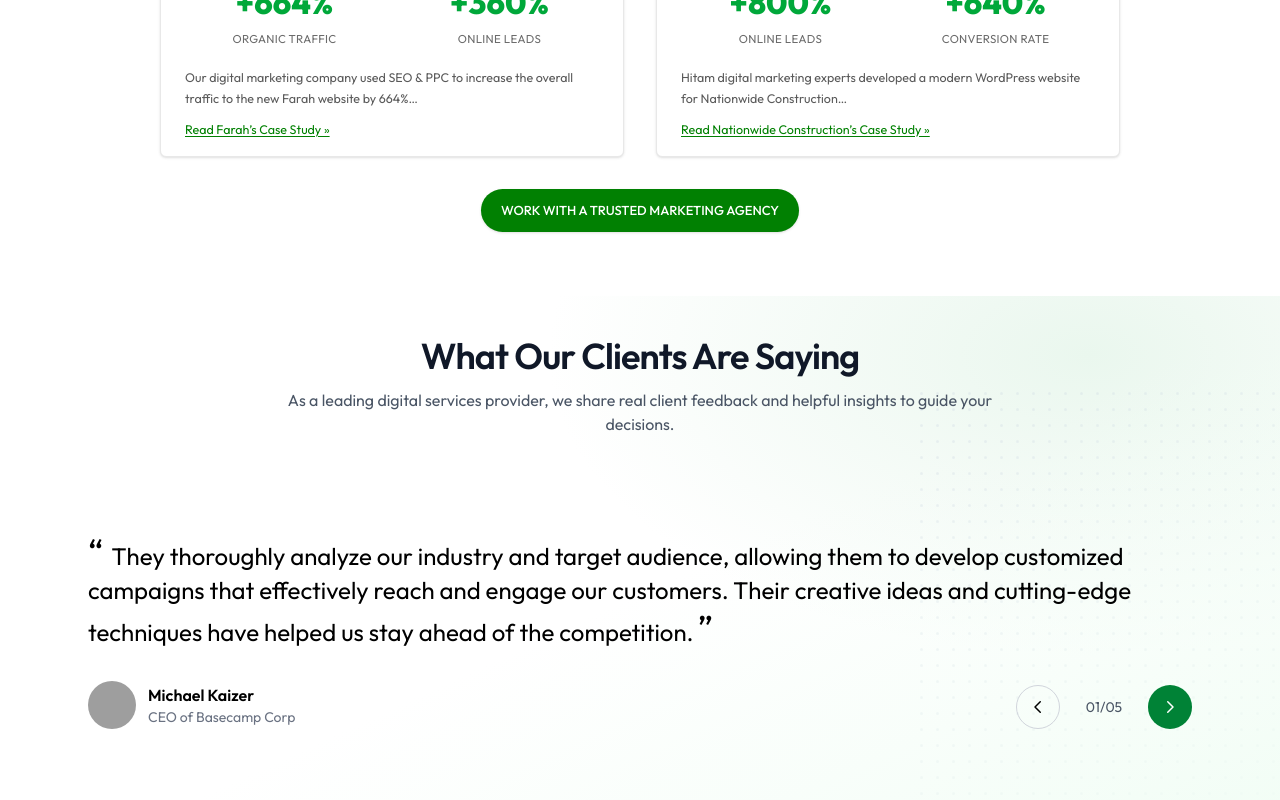
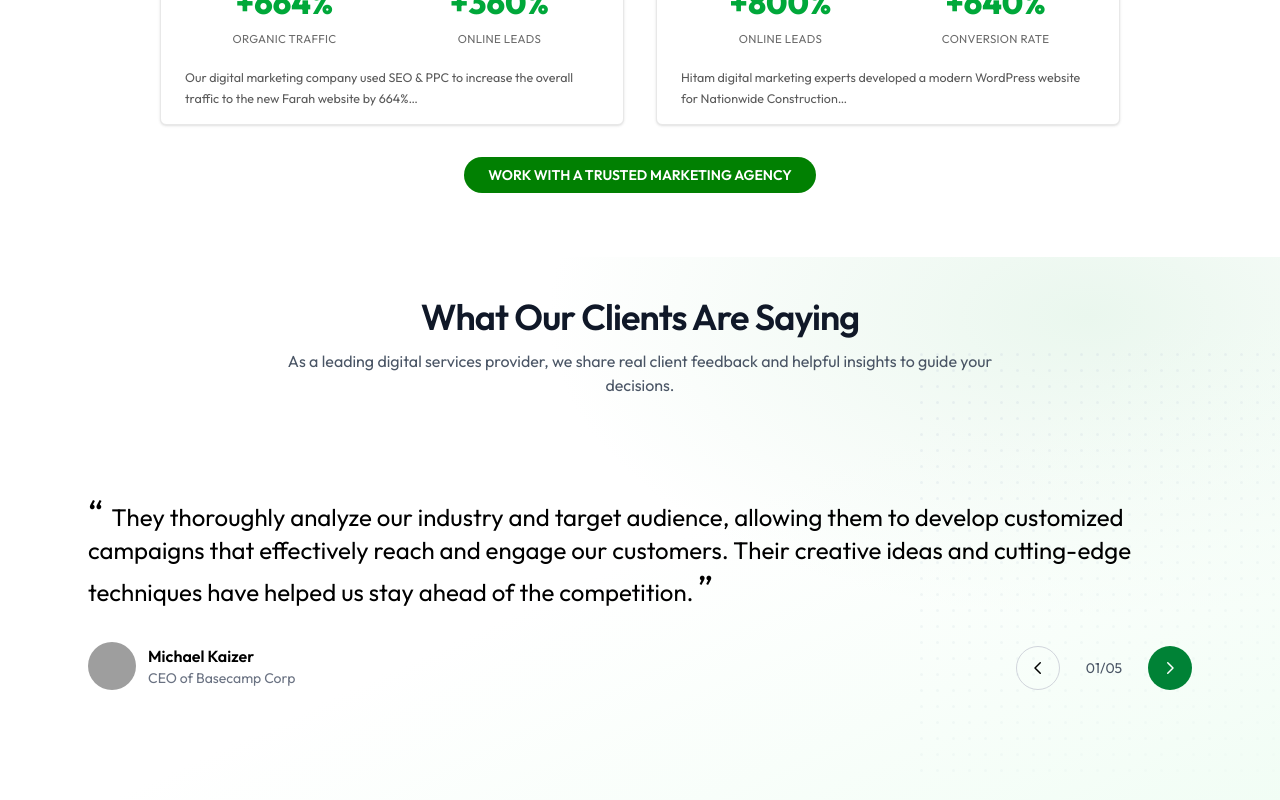
Before and after one commit to mohamedrifa/Hitam-Digital, a React (Vite) app: page /testimonial in a window 1280 px wide. Shown: the part 1320-2120 px from the top of the page. Built offline with nearby package versions, Linux system fonts and the light colour scheme; grey boxes are pictures that could not be loaded.

Commit message:
13/08/2025

```diff
--- a/src/components/career/WhyChooseUs.jsx
+++ b/src/components/career/WhyChooseUs.jsx
@@ -38,7 +38,7 @@ const WhyChooseUs = () => {
         </div>
 
         {/* Right: heading + two lines + CTA */}
-        <div className="text-left ml-[30px] h-px]">
+        <div className="text-left">
           <h3 className="text-[#131D12] font-['Outfit'] text-[28px] sm:text-[34px] md:text-[40px] font-bold tracking-[0.2px] leading-normal">
             Join us and be part of something great!
         </h3>
--- a/src/components/case_study/CaseStudyDetail.jsx
+++ b/src/components/case_study/CaseStudyDetail.jsx
@@ -16,10 +16,10 @@ export default function CaseStudyDetail({cs}) {
 
   return (
     <section className="bg-white">
-      <div className="max-w-5xl mx-auto px-4 sm:px-6 lg:px-8 py-12 space-y-10">
+      <div className="relative bg-white mb-[60px] max-w-6xl mx-auto px-4 md:px-6 lg:px-8 space-y-10">
         {/* Hero-ish header (you already have a hero; keep this subtle) */}
-        <div className="text-center">
-          <h1 className="text-2xl md:text-3xl font-semibold text-gray-900">{cs.company}</h1>
+        <div className="text-left">
+          <h1 className="text-3xl md:text-4xl font-semibold text-gray-900">{cs.company}</h1>
           <p className="mt-1 text-sm text-gray-600">{cs.label}</p>
         </div>
 
@@ -28,7 +28,7 @@ export default function CaseStudyDetail({cs}) {
           <img
             src={cs.image}
             alt={`${cs.company} project`}
-            className="rounded-xl shadow-md max-h-96 object-cover"
+            className="w-full rounded-xl shadow-md max-h-96 object-cover"
             loading="lazy"
           />
         </div>
--- a/src/components/testimonial/GrowthResults.jsx
+++ b/src/components/testimonial/GrowthResults.jsx
@@ -37,7 +37,7 @@ const GrowthResults = () => {
         <motion.p
           variants={fadeUp}
           custom={1}
-          className="mt-4 text-center text-sm md:text-[13.5px] leading-relaxed text-[#6b6b6b]"
+          className="mt-4 text-justify md:text-center text-sm md:text-[13.5px] leading-relaxed text-[#6b6b6b]"
         >
           As your potential digital marketing partner, we offer more than
           standard online marketing strategies. Rather, we
@@ -46,10 +46,11 @@ const GrowthResults = () => {
           company’s needs and goals.
         </motion.p>
 
+
         <motion.p
           variants={fadeUp}
           custom={2}
-          className="mt-5 text-center text-[12.5px] md:text-[13px] leading-relaxed text-[#6b6b6b]"
+          className="mt-5 text-justify md:text-center text-[12.5px] md:text-[13px] leading-relaxed text-[#6b6b6b]"
         >
           Hitam Internet Marketing Agency is an industry-leading digital marketing
           service provider that delivers performance-driven marketing strategies. We
@@ -63,7 +64,7 @@ const GrowthResults = () => {
         <motion.p
           variants={fadeUp}
           custom={3}
-          className="mt-2 text-center text-[12.5px] md:text-[13px] leading-relaxed text-[#6b6b6b]"
+          className="mt-2 text-justify md:text-center text-[12.5px] md:text-[13px] leading-relaxed text-[#6b6b6b]"
         >
           From startups to enterprises, we are the marketing agency businesses trust to
           take care of their digital presence.
@@ -145,13 +146,6 @@ const GrowthResults = () => {
                 Our digital marketing company used SEO &amp; PPC to increase the overall
                 traffic to the new Farah website by 664%…
               </p>
-
-              <a
-                href="#"
-                className="mt-3 inline-block text-[12.5px] text-[#018002] underline underline-offset-2"
-              >
-                Read Farah’s Case Study »
-              </a>
             </div>
           </motion.article>
 
@@ -221,16 +215,11 @@ const GrowthResults = () => {
                 Hitam digital marketing experts developed a modern WordPress website for
                 Nationwide Construction…
               </p>
-
-              <a
-                href="#"
-                className="mt-3 inline-block text-[12.5px] text-[#018002] underline underline-offset-2"
-              >
-                Read Nationwide Construction’s Case Study »
-              </a>
             </div>
           </motion.article>
         </motion.div>
+
+
 
         {/* CTA */}
         <motion.div
@@ -242,9 +231,7 @@ const GrowthResults = () => {
         >
           <motion.a
             href="#"
-            whileHover={{ scale: 1.03 }}
-            whileTap={{ scale: 0.98 }}
-            className="inline-flex items-center justify-center rounded-full bg-[#018002] px-5 py-3 text-white text-[12.5px] md:text-[13px] font-medium shadow-sm focus:outline-none focus:ring-2 focus:ring-offset-2 focus:ring-[#018002]"
+            className="inline-flex items-center bg-[#018002] hover:bg-green-600 text-white text-sm font-semibold px-6 py-2 rounded-full transition duration-300"
           >
             WORK WITH A TRUSTED MARKETING AGENCY
           </motion.a>
--- a/src/pages/casestudy/CaseStudyOverview.jsx
+++ b/src/pages/casestudy/CaseStudyOverview.jsx
@@ -5,7 +5,6 @@ import { CASE_STUDIES } from '../../utils/home';
 import HeroSectionCaseStudy from '../../components/case_study/HeroSectionCaseStudy';
 import { useParams } from 'react-router-dom';
 import OurClients from '../../components/home/OurClients';
-import CTASection from '../../components/home/CTASection';
 
 const CaseStudyOverview = () => {
 
@@ -17,10 +16,7 @@ const { slug } = useParams();
     <>
         <HeroSectionCaseStudy cs={cs}/>
         <CaseStudyDetail cs={cs}/>
-          <OurClients/>
-          <CTASection/>
-
-
+        <OurClients/>
     </>
   )
 }
--- a/src/pages/casestudy/CaseStudyPage.jsx
+++ b/src/pages/casestudy/CaseStudyPage.jsx
@@ -10,8 +10,6 @@ const CaseStudyPage = () => {
     <HeroSectionOne/>
     <CaseStudySection/>
     <OurClients />
-    <CTASection />
-
     </>
 
 
--- a/src/pages/testimonial/Testimonial.jsx
+++ b/src/pages/testimonial/Testimonial.jsx
@@ -12,7 +12,6 @@ const Testimonial = () => {
     <GrowthResults />
     <OurClients />
     <TestimonialsGrid />
-    <CTASection />
     </>
   )
 }
```
Also changed, not shown: src/layout/Navbar.jsx (indentation only).
